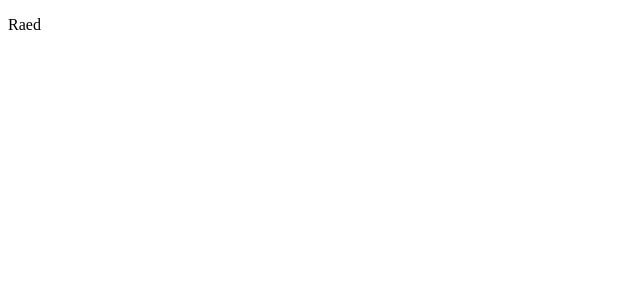
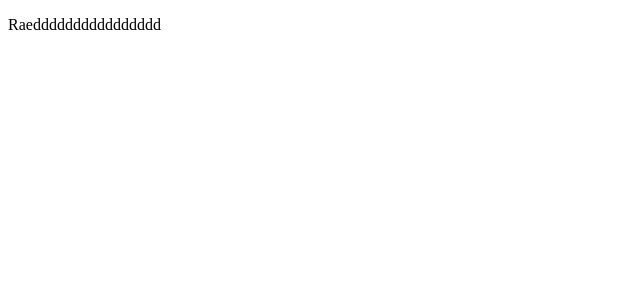
Before and after one commit to RaedJarboui/webhooksTesting, an Angular app: page / in a window 1280 px wide. Shown: the top 300 px of the page, without its empty margins (0-640 px from the left). Built offline with nearby package versions, Linux system fonts and the light colour scheme.

Commit message:
Update app.component.html

```diff
--- a/src/app/app.component.html
+++ b/src/app/app.component.html
@@ -1 +1 @@
-<p>Raed</p>
+<p>Raedddddddddddddddd</p>
```
